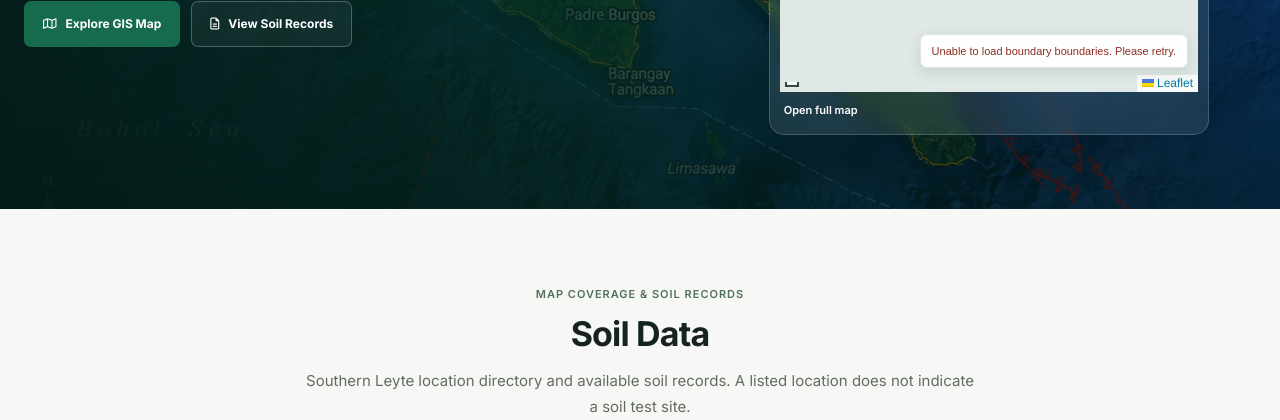
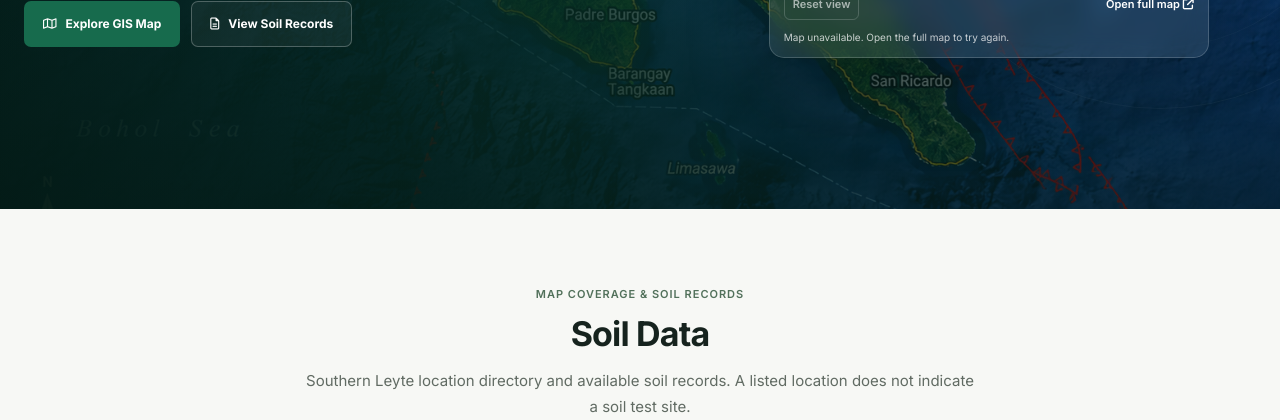
Before and after one commit to John8bits/SBCIS, a PHP site: page / in a window 1280 px wide. Shown: the part 511-931 px from the top of the page. Run offline with PHP 8.4, Linux system fonts and the light colour scheme; data that the repository does not hold is empty; some libraries are stand-ins or nearby versions.

Commit message:
feat: integrate hero map functionality and update styles

```diff
--- a/index.php
+++ b/index.php
@@ -68,12 +68,12 @@ $escape = static fn($value) => htmlspecialchars((string) $value, ENT_QUOTES, 'UT
     rel="stylesheet">
   <link rel="stylesheet" href="https://cdnjs.cloudflare.com/ajax/libs/font-awesome/6.5.2/css/all.min.css">
   <link rel="stylesheet" href="src/css/style.css?v=<?= filemtime(__DIR__ . '/src/css/style.css') ?>">
+  <script defer src="src/js/hero-map.js?v=<?= filemtime(__DIR__ . '/src/js/hero-map.js') ?>"></script>
 
   <script src="https://cdn.jsdelivr.net/npm/sweetalert2@11"></script>
   <script src="src/js/toast.js"></script>
 
 
-<link rel="stylesheet" href="src/css/map_frames.css">
 </head>
 
 <body>
@@ -203,8 +203,12 @@ $escape = static fn($value) => htmlspecialchars((string) $value, ENT_QUOTES, 'UT
 
             </div>
 
-            <iframe class="shared-map-frame hero-shared-map" src="views/map_embed.php" title="Search Southern Leyte municipalities and barangays" loading="lazy"></iframe>
-            <div class="hero-map-actions"><a href="views/gis.php">Open full map</a></div>
+            <div id="heroMap" class="mini-map" role="region" aria-label="Southern Leyte map preview with zoom controls"></div>
+            <div class="hero-map-actions">
+              <button id="heroMapReset" type="button" disabled>Reset view</button>
+              <a href="views/gis.php">Open full map <i class="fa-solid fa-arrow-up-right-from-square" aria-hidden="true"></i></a>
+            </div>
+            <p id="heroMapStatus" class="hero-map-note" role="status">Loading map...</p>
 
 
           </div>
```
